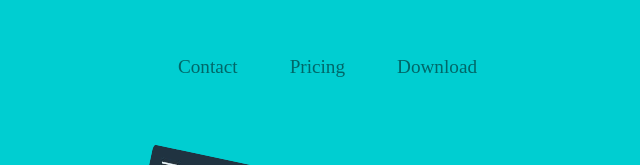
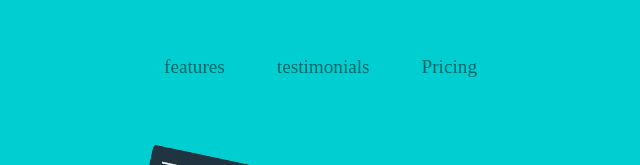
Before and after one commit to Anand-Stark/LensMart, a plain HTML site: page index.html in a window 1280 px wide. Shown: the top 165 px of the page, 585-1225 px from the left. Drawn offline with nearby package versions, Linux system fonts and the light colour scheme.

Commit message:
Final commit

```diff
--- a/css/styles.css
+++ b/css/styles.css
@@ -9,6 +9,9 @@
     padding-bottom: 5%;
     position:absolute;
     right: 30%;
+}
+.image:hover{
+    transform: rotate(0deg);
 }
 .image2{
     height: 300px;
--- a/index.html
+++ b/index.html
@@ -41,13 +41,13 @@
         <div class="collapse navbar-collapse" id="navbarSupportedContent">
           <ul class="navbar-nav ml-auto">
             <li class="nav-item">
-              <a class="nav-link" href="">Contact</a>
+              <a class="nav-link" href="#features">features</a>
             </li>
             <li class="nav-item">
-              <a class="nav-link" href="">Pricing</a>
+              <a class="nav-link" href="#testimonials">testimonials</a>
             </li>
             <li class="nav-item">
-              <a class="nav-link" href="">Download</a>
+              <a class="nav-link" href="#pricing">Pricing</a>
             </li>
           </ul>
         </div>
```
